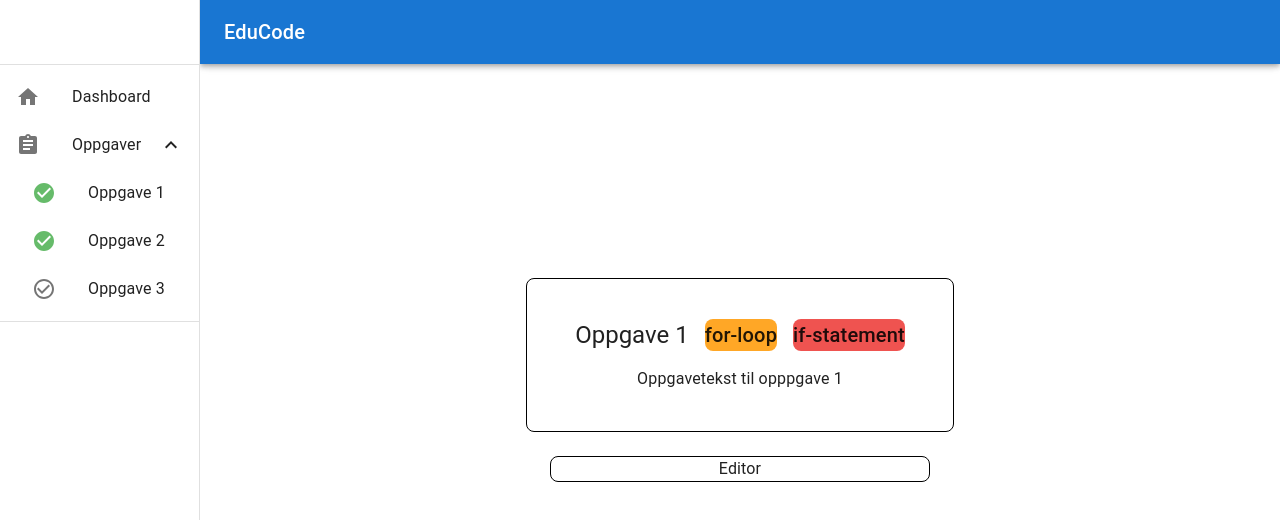
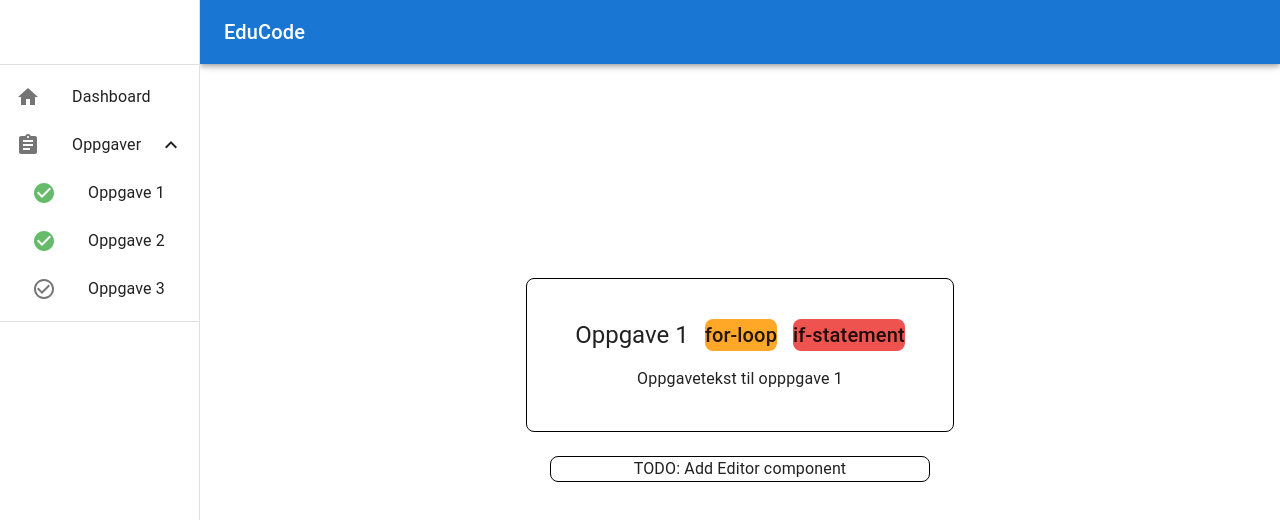
Before and after one commit to Janipro/masterfrontend, a React (Vite) app: page / in a window 1280 px wide. Shown: the top 520 px of the page. Built offline with nearby package versions, Linux system fonts and the light colour scheme.

Commit message:
Update components

```diff
--- a/src/App.tsx
+++ b/src/App.tsx
@@ -1,8 +1,8 @@
 import "./App.css";
-import MainDrawer from "./components/MainDrawer";
+import Home from "./pages/Home";
 
 function App() {
-  return <MainDrawer />;
+  return <Home />;
 }
 
 export default App;
--- a/src/components/MainDrawer.tsx
+++ b/src/components/MainDrawer.tsx
@@ -147,7 +147,7 @@ export default function MainDrawer() {
           <Typography
             sx={{ marginBottom: 2, border: "1px solid black", borderRadius: 2 }}
           >
-            Editor
+            TODO: Add Editor component
           </Typography>
         </Box>
       </Box>
--- a/src/pages/Home.tsx
+++ b/src/pages/Home.tsx
@@ -0,0 +1,5 @@
+import MainDrawer from "../components/MainDrawer";
+
+export default function Home() {
+  return <MainDrawer />;
+}
```
Also changed, not shown: src/components/Editor.tsx (added).
